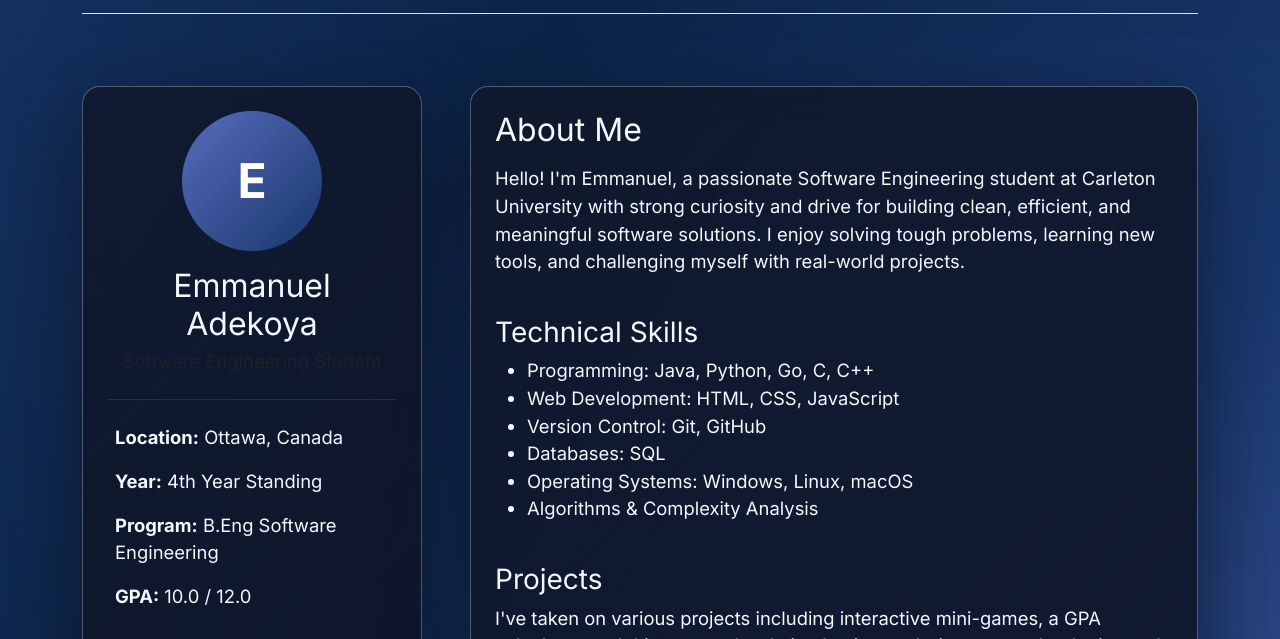
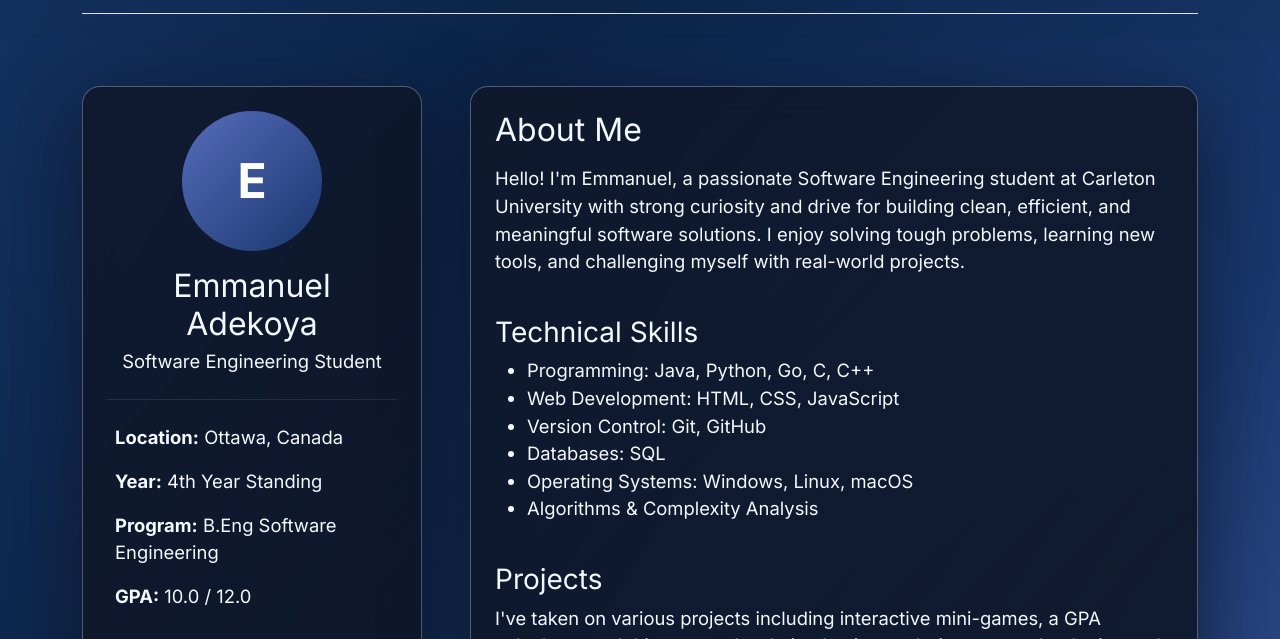
Before and after one commit to emmanuel00111/Emmanuels-Website, a plain HTML site: page Public/about.html in a window 1280 px wide. Shown: the part 134-773 px from the top of the page. Drawn offline with nearby package versions, Linux system fonts and the light colour scheme.

Commit message:
lil update

```diff
--- a/Public/about.html
+++ b/Public/about.html
@@ -71,7 +71,7 @@
           </div>
 
           <h2 class="white mb-1">Emmanuel Adekoya</h2>
-          <p class="white text-muted size-up">Software Engineering Student</p>
+          <p class="white size-up">Software Engineering Student</p>
 
           <hr class="border-secondary my-4">
 
```
